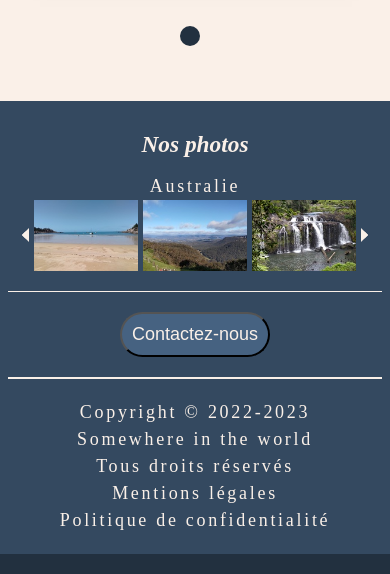
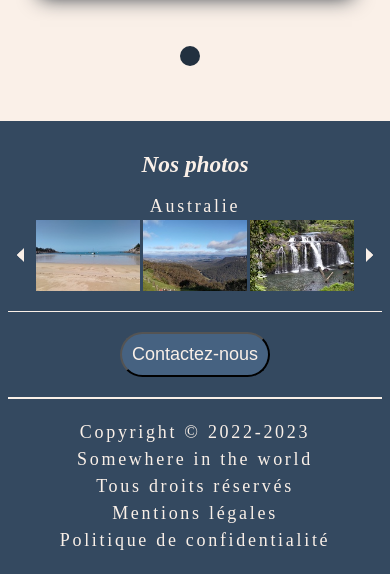
Before and after one commit to Antony35/FirstBlogProject, a PHP site: page / in a window 390 px wide. Shown: the part 4689-5263 px from the top of the page. Run offline with PHP 8.4, Linux system fonts and the light colour scheme.

Commit message:
clean code mobile first improved ergonomics

```diff
--- a/css/style.css
+++ b/css/style.css
@@ -579,7 +559,7 @@ footer {
   display: flex;
   width: 80vw;
   justify-content: center;
-  gap: 5px;
+  gap: 3px;
 }
 @media screen and (min-width: 1024px) {
   .album__container__imgs {
@@ -611,12 +591,12 @@ footer {
   border-width: 1.5vw;
   border-style: solid;
   border-color: transparent transparent #FAF0E8 #FAF0E8;
-  right: 5px;
+  right: 10px;
   transform: rotate(45deg);
 }
 @media screen and (min-width: 1024px) {
   .album__container__left-arrow {
-    border-width: 1.6vw;
+    border-width: 15px;
   }
 }
 @media screen and (min-width: 1024px) {
@@ -631,12 +611,12 @@ footer {
   border-width: 1.5vw;
   border-style: solid;
   border-color: transparent transparent #FAF0E8 #FAF0E8;
-  left: 5px;
+  left: 10px;
   transform: rotate(225deg);
 }
 @media screen and (min-width: 1024px) {
   .album__container__right-arrow {
-    border-width: 1.6vw;
+    border-width: 15px;
   }
 }
 
--- a/index.php
+++ b/index.php
@@ -24,16 +24,21 @@
             <div>
                 <h2>Nos inspirations</h2>
                 <img src="./Img/home/Us.jpg" alt="a changer">
+                <div class="intro__bloc-txt">
                     <p>Les blogs voyage ont toujours fait partie de notre quotidien. Nous nous sommes inspirés des idées, pris des astuces et des conseils, et nous avons aussi retenu les erreurs à ne pas commettre pendant les séjours. Il y tant d’expériences uniques partagées sur le web…</p>
                     <p>À nous maintenant de porter notre pierre à l’édifice. </p>
                     <p>Il nous paraît évident de vous partager nos vadrouilles, nos expériences, nos découvertes et nos  diverses réflexions autour de ce qui nous fait vibrer : le voyage. Grâce à ce blog nous espérons vous faire rêver et peut-être qu’un jour ce sera votre tour de partager votre expérience, qui sait ?</p>
+
+                </div>
             </div>
             <div>
-                <h2>Un blog à notre image</h2>
-                <img src="./Img/home/photo-us.jpeg" alt="a changer">
+                <h2 class="h2--reverse">Un blog à notre image</h2>
+                <img class="img--reverse" src="./Img/home/photo-us.jpeg" alt="a changer">
+                <div class="intro__bloc-txt intro__bloc-txt--reverse">
                     <p>Nous avons décidé de créer de A à Z notre « bébé » blog spécialisé dans le voyage. Antony utilise ses compétences dans la programmation pour structurer le blog. Apolline se charge de créer les contenus et de choisir les plus beaux clichés, histoire de vous faire rêver encore plus ;) </p>
                     <p>Tout cela nécessite des connaissances dans différents domaines, et l’apprentissage n’est qu’à ses débuts pour chacun d’entre nous. C’est un long travail qui, on espère, vous séduira. </p>
                     <p>N’hésitez pas à visiter notre page <a href="aPropos.php">“À propos”</a> pour en savoir plus. </p>
+                </div>
             </div>
         </section>
         <section class="container-last-article">
--- a/scss/abstracts/_mixins.scss
+++ b/scss/abstracts/_mixins.scss
@@ -36,7 +36,7 @@
 //menu style
 @mixin menu-style {
   font-family: map-get($font-family, title);
-  font-size: map-get($font-size-small-screen, menu );
+  font-size: map-get($font-size, menu );
   letter-spacing: .3rem;
   text-transform: uppercase;
 }
@@ -56,7 +56,7 @@
   border-style: solid;
   border-color: transparent transparent map-get($colors, primary) map-get($colors, primary);
   @include medium-plus-screen {
-    border-width: 1.6vw;
+    border-width: 15px;
   }
 }
 
--- a/scss/abstracts/_variables.scss
+++ b/scss/abstracts/_variables.scss
@@ -8,22 +8,13 @@ $colors: (
 $space: 1.5rem;
 
 /* Police size */
-$font-size-small-screen: (
+$font-size: (
   h1: 2rem,
   h2: 1.5rem,
   h3: 1.3rem,
   h4: 1.1rem,
   menu: 1.3rem,
   text: 1rem
-);
-
-$font-size-medium-screen: (
-  h1: 3rem,
-  h2: 2.5rem,
-  h3: 2.3rem,
-  h4: 2.1rem,
-  menu: 2.3rem,
-  text: 2rem
 );
 
 /* Font-family */
--- a/scss/base/_siteBase.scss
+++ b/scss/base/_siteBase.scss
@@ -20,31 +20,19 @@ h1, h2, h3 {
 }
 
 h1 {
-  font-size: map-get($font-size-small-screen, h1);
-  @include small-plus-screen {
-    font-size: map-get($font-size-medium-screen, h1);
-  }
+  font-size: map-get($font-size, h1);
 }
 
 h2 {
-  font-size: map-get($font-size-small-screen, h2);
-  @include small-plus-screen {
-    font-size: map-get($font-size-medium-screen, h2);
-  }
+  font-size: map-get($font-size, h2);
 }
 
 h3 {
-  font-size: map-get($font-size-small-screen, h3);
-  @include small-plus-screen {
-    font-size: map-get($font-size-medium-screen, h3);
-  }
+  font-size: map-get($font-size, h3);
 }
 
 h4 {
-  font-size: map-get($font-size-small-screen, h4);
-  @include small-plus-screen {
-    font-size: map-get($font-size-medium-screen, h4);
-  }
+  font-size: map-get($font-size, h4);
 }
 
 p, ul {
@@ -52,7 +40,6 @@ p, ul {
   letter-spacing: 0.15rem;
   @include small-plus-screen {
     line-height: 2.5rem;
-    font-size: map-get($font-size-medium-screen, text);
   }
 }
 
--- a/scss/layout/_footer.scss
+++ b/scss/layout/_footer.scss
@@ -31,7 +31,7 @@ footer {
         width: 60vw;
       }
       justify-content: center;
-      gap: 5px;
+      gap: 3px;
       @include large-screen {
         width: calc(100vw / 3);
       }
@@ -50,12 +50,12 @@ footer {
       @include medium-plus-screen {
         height: 20px;
       }
-      right: 5px;
+      right: 10px;
       transform: rotate(45deg);
     }
     &__right-arrow {
       @include footer-arrow;
-      left: 5px;
+      left: 10px;
       transform: rotate(225deg);
 
     }
@@ -85,14 +85,13 @@ footer {
   }
   .btn-contact {
     font-family: map-get($font-family, text);
-    font-size: map-get($font-size-small-screen, text);
+    font-size: map-get($font-size, text);
     color: map-get($colors, primary);
     padding: 10px;
     border-radius: 10rem;
     background: lighten(map-get($colors, secondary),20);
     transition: transform 250ms ease-in-out, background-color 100ms 150ms ease-in-out;
     @include small-plus-screen {
-      font-size: map-get($font-size-medium-screen, text);
       padding: 15px;
     }
     &:hover {
--- a/scss/layout/_navigation.scss
+++ b/scss/layout/_navigation.scss
@@ -143,7 +143,6 @@
 @media screen and (max-width: 1278px ) {
 .main-menu {
     z-index: 1;
-    list-style-type: none;
     transform-origin: left;
     border-top: 2px solid map-get($colors, primary);
     @include menu-style;
@@ -264,7 +263,9 @@
     display: flex;
     justify-content: space-evenly;
     cursor: pointer;
-    list-style-type: none;
+    * {
+      list-style-type: none;
+    }
     > li > a {
       color: lighten(map-get($colors, secondary),20);
     }
--- a/scss/pages/_aboutUs.scss
+++ b/scss/pages/_aboutUs.scss
@@ -2,7 +2,7 @@
   > * > h1, h2 {
     @include article-title;
   }
-  > * > p {
+  > * p {
     @include article-p;
   }
   > * > img {
--- a/scss/pages/_contact.scss
+++ b/scss/pages/_contact.scss
@@ -2,7 +2,7 @@
   > * > h1, h2 {
     @include article-title;
   }
-  > * > p {
+  > * p {
     @include article-p;
     text-align: center;
   }
--- a/scss/pages/_home.scss
+++ b/scss/pages/_home.scss
@@ -4,22 +4,76 @@
   > * > h1, h2 {
     @include article-title;
   }
-  > * > p {
+  > * p {
     @include article-p;
   }
   > * > img {
     @include article-img;
+    @include small-plus-screen {
+      max-width: 80vw;
+    }
   }
   > :first-child  > :first-child {
     margin-top: 0;
     padding-top: 50px;
   }
-  >:first-child > :nth-child(0n+2) {
+  > :first-child > :nth-child(0n+2) {
     text-align: center;
   }
   > :last-child > :last-child {
     margin-bottom: 0;
     padding-bottom: 50px;
+  }
+}
+
+@include large-screen {
+  .intro {
+    display: flex;
+    flex-direction: column;
+    gap: 50px;
+    :last-child {
+      margin-bottom: 50px;
+    }
+    > div {
+      display: grid;
+      align-items: center;
+      grid-template-columns: 1fr 1fr;
+    }
+    > * h2 {
+      position: relative;
+      top: 1.25rem;
+      grid-row: 1/2;
+      grid-column: 1/2;
+      margin: 0 0 0 130px;
+      background-color: map-get($colors, secondary);
+    }
+    .h2--reverse {
+      grid-column: 2/3;
+      margin: 0 130px 0 0;
+    }
+    > * img {
+      z-index: 1;
+      max-width: 40vw;
+      grid-row: 1/3;
+      grid-column: 2/3;
+    }
+    .img--reverse {
+      grid-column: 1/2;
+    }
+    &__bloc-txt {
+      border: 1px solid map-get($colors, primary);
+      grid-row: 2/3;
+      grid-column: 1/3;
+      max-width: 65vw;
+      padding-right: 20vw;
+      margin-left: 5vw;
+      &--reverse {
+        padding-right: 0;
+        padding-left: 20vw;
+        justify-self: flex-end;
+        margin-right: 5vw;
+      }
+    }
   }
 }
 
@@ -55,7 +109,7 @@
         margin: 30px calc(20vw * 2);
       }
       @include medium-plus-screen {
-        max-width: 30vw;
+        max-width: 20vw;
         margin: 0;
         margin-bottom: 40px;
       }
--- a/scss/pages/_newZealand.scss
+++ b/scss/pages/_newZealand.scss
@@ -8,7 +8,7 @@
       margin-left: 75px;
     }
   }
-  > * > p {
+  > * p {
     @include article-p;
   }
   > * > img {
```
Also changed, not shown: other parts of css/style.css (+66 -32 lines), 1 other file. Lines whose indentation alone changed are shown as unchanged.
